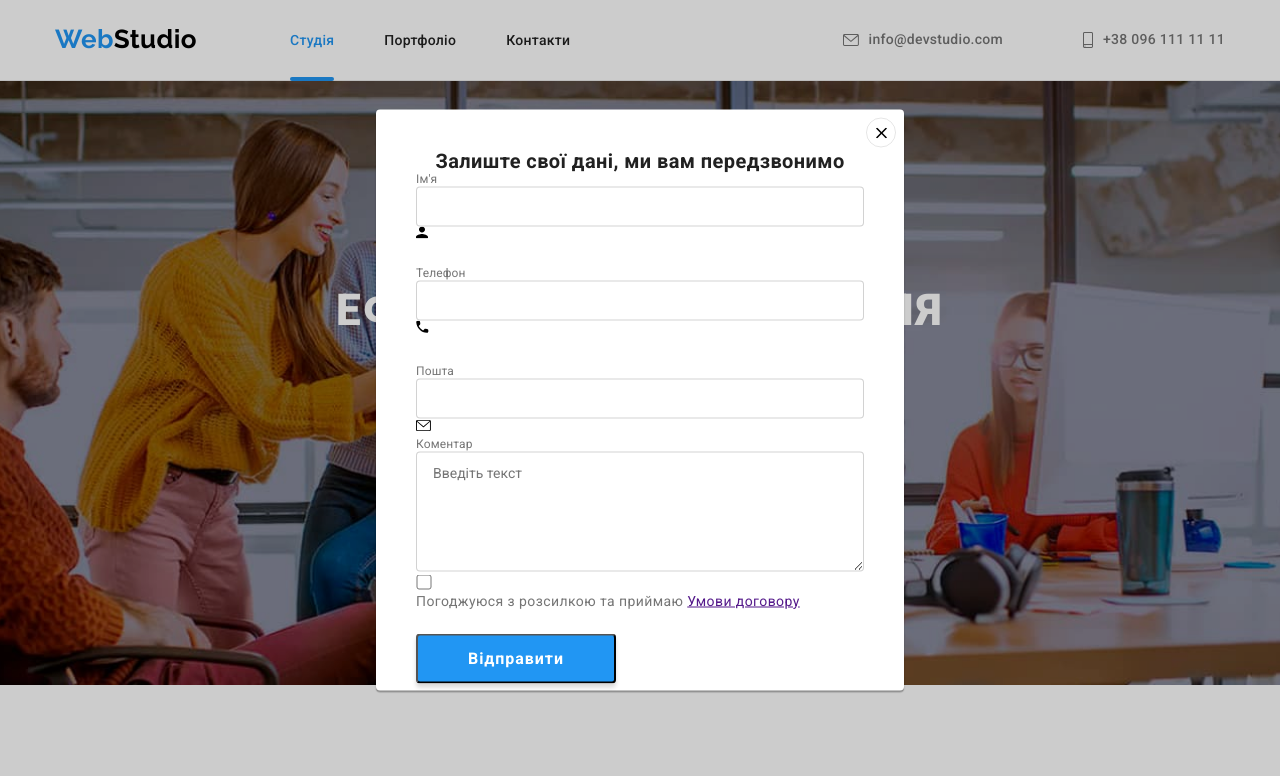
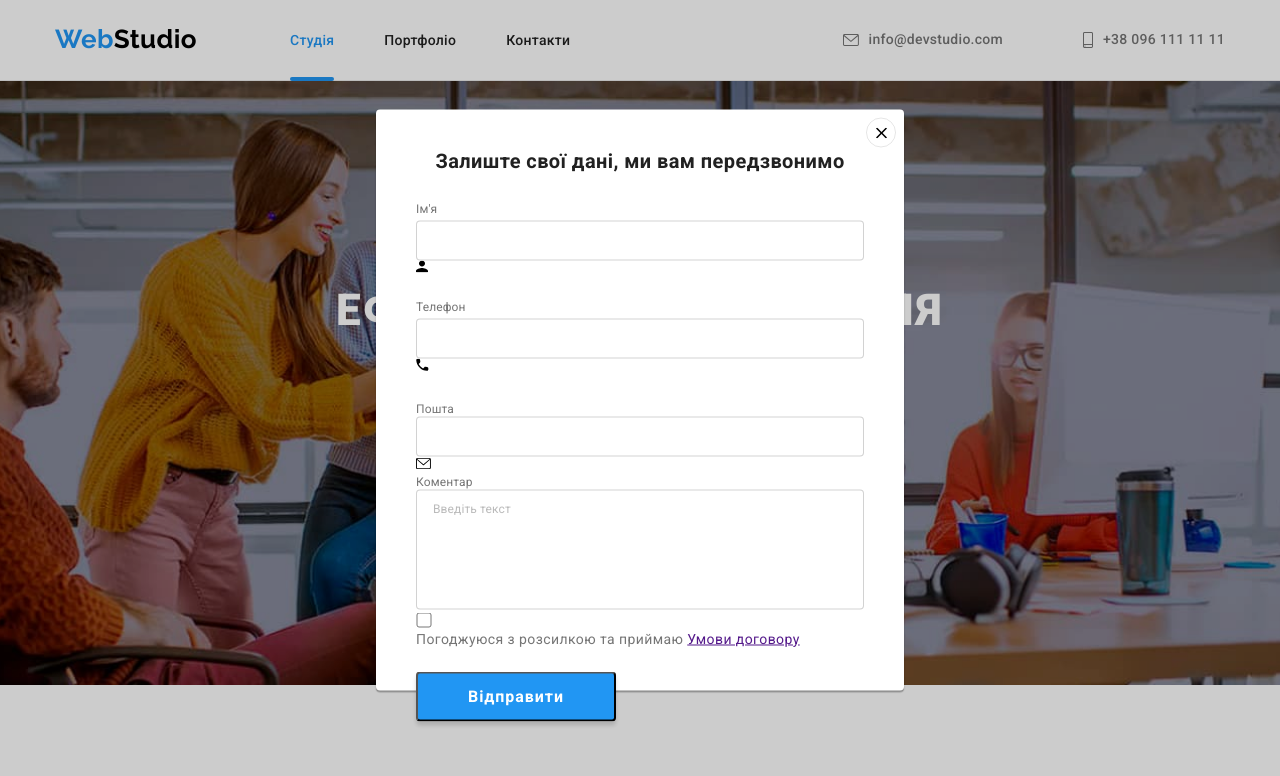
Before and after one commit to MaksymMohniuk/goit-markup-hw-06, a plain HTML site: page index.html in a window 1280 px wide. Both pictures are taken after a click on the button "Замовити послугу". Shown: the top 776 px of the page. Drawn offline with nearby package versions, Linux system fonts and the light colour scheme.

Commit message:
HW-6-css-corrections

```diff
--- a/css/styles.css
+++ b/css/styles.css
@@ -757,6 +757,7 @@ font-size: 20px;
 line-height: 1.15;
 text-align: center;
 color: var(--main-text-color);
+margin-bottom: 30px;
 }
 
 .form-label {
@@ -765,6 +766,7 @@ font-size: 12px;
 line-height: 1.16;
 letter-spacing: 0.01em;
 color: var(--text-color-secondary);
+margin-bottom: 4px;
 }
 
 .form-input {
@@ -780,9 +782,10 @@ height: 120px;
 border: 1px solid rgba(33, 33, 33, 0.2);
 border-radius: 4px;
 padding: 12px 16px;
+resize: none;
 }
 
-.form-comment input::placeholder {
+.form-comment::placeholder {
 font-weight: 400;
 font-size: 12px;
 line-height: 1.12;
--- a/index.html
+++ b/index.html
@@ -104,7 +104,7 @@
 
 <div class="form-fild">
   <label for="comment" class="form-label">Коментар</label>
-  <textarea class="form-comment" name="comment" id="comment" rows="10" placeholder="Введіть текст"></textarea>
+  <textarea class="form-comment" name="comment" id="comment" placeholder="Введіть текст"></textarea>
 </div>
 
 <div class="comment-field">
```
